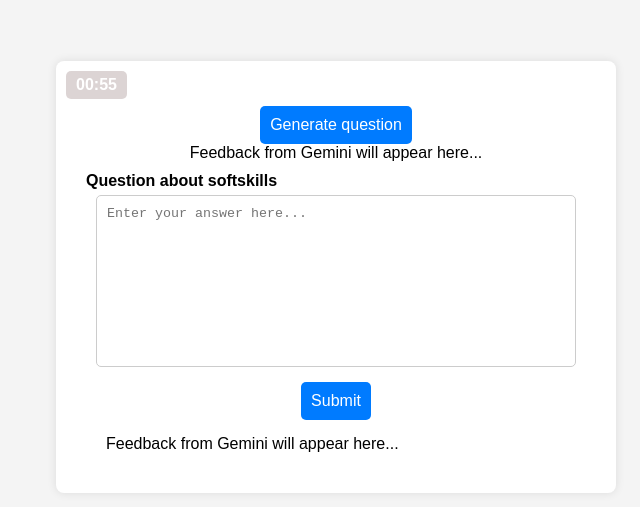
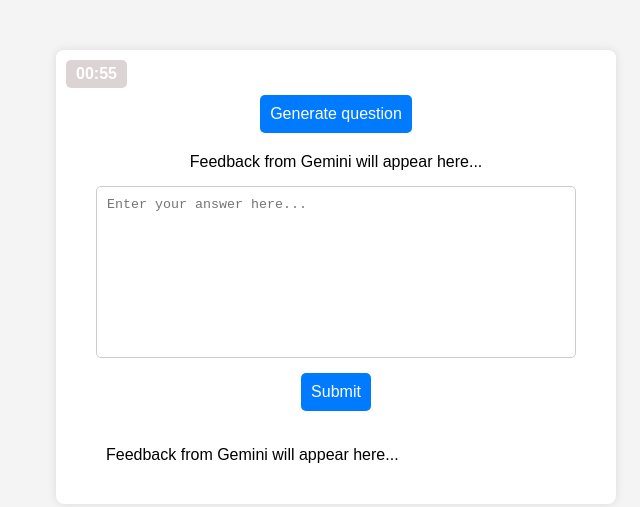
Before and after one commit to l00tus/build-with-ai-2025, a plain HTML site: page frontend/index.html in a window 1280 px wide. Shown: the part 123-630 px from the top of the page, without its empty margins (304-944 px from the left). Drawn offline with Linux system fonts and the light colour scheme.

Commit message:
style form

```diff
--- a/frontend/index.html
+++ b/frontend/index.html
@@ -14,7 +14,6 @@
         <div id="question" >
             Feedback from Gemini will appear here...
         </div>
-        <label for="name">Question about softskills</label>
         <textarea id="message" name="message" rows="10" placeholder="Enter your answer here..." required></textarea>
         <button id="submit" type="submit">Submit</button>
         <div id="responseGemini" >
--- a/frontend/style.css
+++ b/frontend/style.css
@@ -35,7 +35,7 @@ label {
 textarea {
     width: calc(100% - 20px);
     padding: 10px;
-    margin-top: 5px;
+    margin-top: 15px;
     border: 1px solid #ccc;
     border-radius: 5px;
     resize: none;
@@ -59,6 +59,7 @@ button {
     cursor: pointer;
     margin-top: 15px;
     font-size: 16px;
+    margin-bottom: 20px;
 }
 
 button:hover {
```
